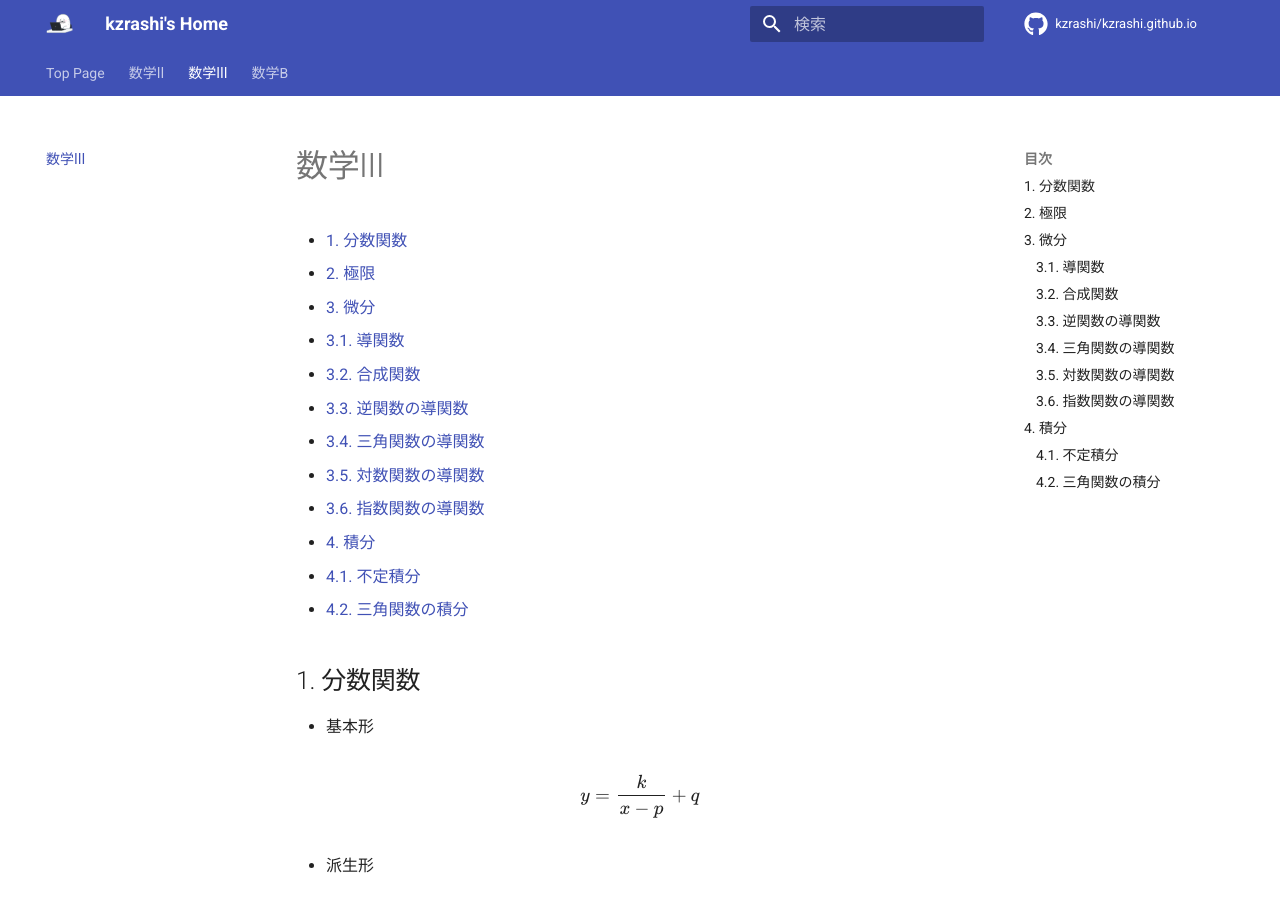
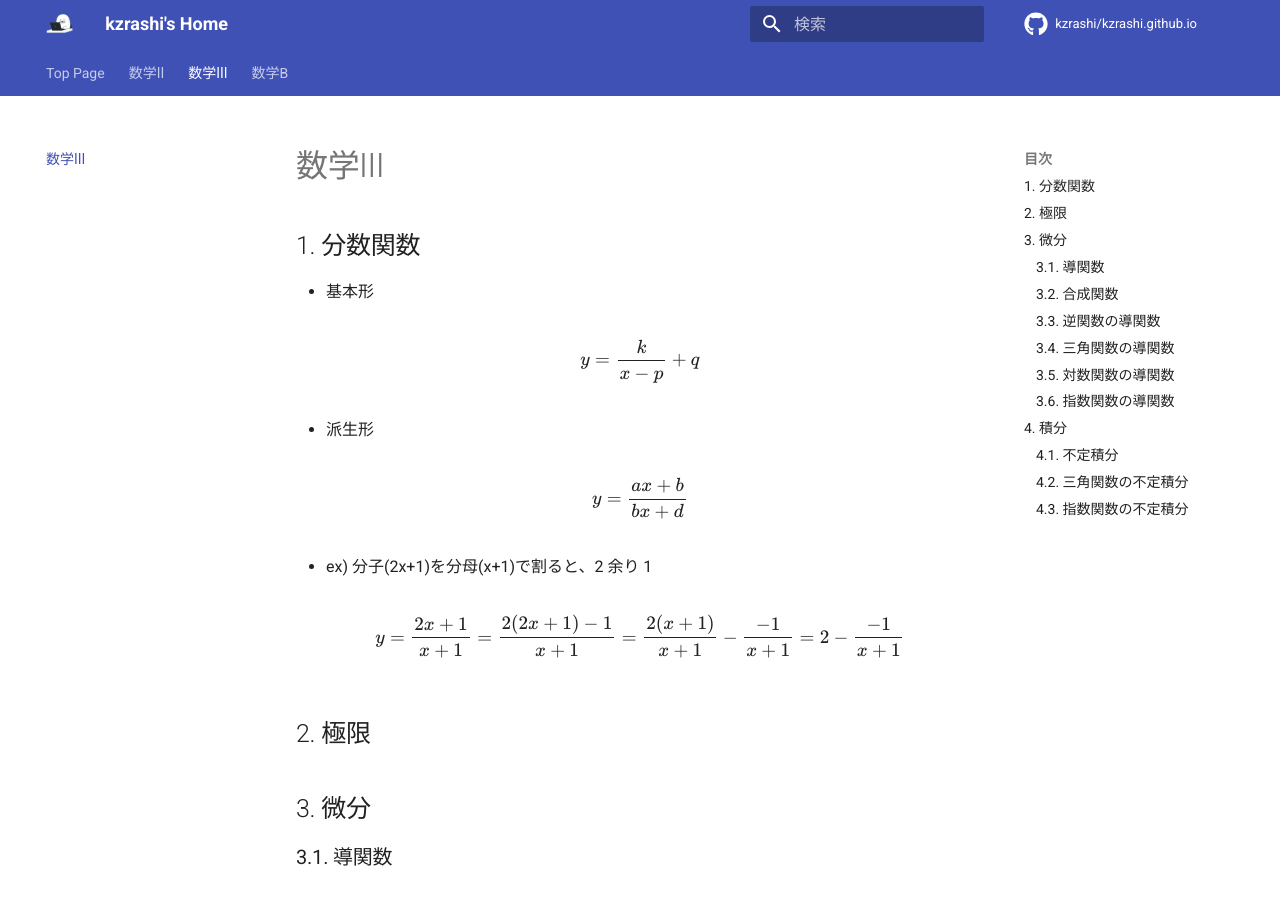
Before and after one commit to kzrashi/kzrashi.github.io, an MkDocs documentation site: the page built from docs/11_math3.md, in a window 1280 px wide and 900 px high. Built offline with MkDocs 1.6.1 and Material for MkDocs 9.7.7, drawn with Linux system fonts in a browser that asks for light colours; comment, search, counter and statistics services are not loaded; some of the changed text lies outside the part shown.

```diff
--- a/docs/11_math3.md
+++ b/docs/11_math3.md
@@ -1,17 +1,4 @@
 # 数学Ⅲ
-- [1. 分数関数](#1-分数関数)
-- [2. 極限](#2-極限)
-- [3. 微分](#3-微分)
-  - [3.1. 導関数](#31-導関数)
-  - [3.2. 合成関数](#32-合成関数)
-  - [3.3. 逆関数の導関数](#33-逆関数の導関数)
-  - [3.4. 三角関数の導関数](#34-三角関数の導関数)
-  - [3.5. 対数関数の導関数](#35-対数関数の導関数)
-  - [3.6. 指数関数の導関数](#36-指数関数の導関数)
-- [4. 積分](#4-積分)
-  - [4.1. 不定積分](#41-不定積分)
-  - [4.2. 三角関数の積分](#42-三角関数の積分)
-
 
 
 ## 1. 分数関数
@@ -253,7 +240,7 @@
 $$
 
 
-### 4.2. 三角関数の積分
+### 4.2. 三角関数の不定積分
 
 $$
 \int \sin{x} dx = -\cos{x} + C
@@ -270,3 +257,13 @@
 $$
 \int \frac{1}{\sin^{2}{x} } dx = - \frac{1}{\tan{x}} + C
 $$
+
+### 4.3. 指数関数の不定積分
+
+$$
+\int e^{x}dx = e^{x} + C
+$$
+
+$$
+\int a^{x}dx = \frac{a^{x}}{log{a}} + C
+$$
```
